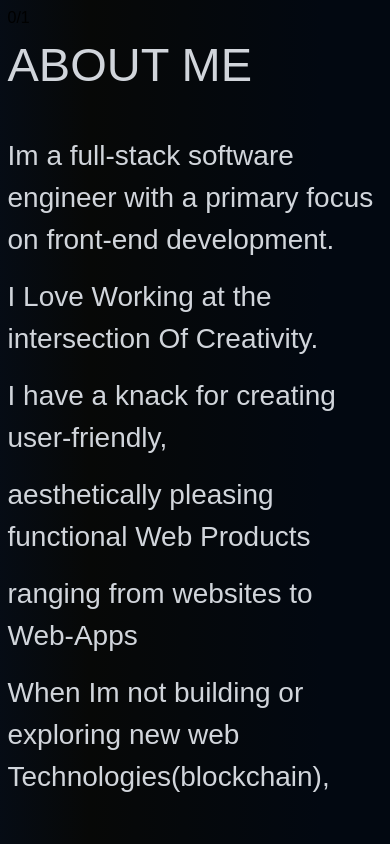
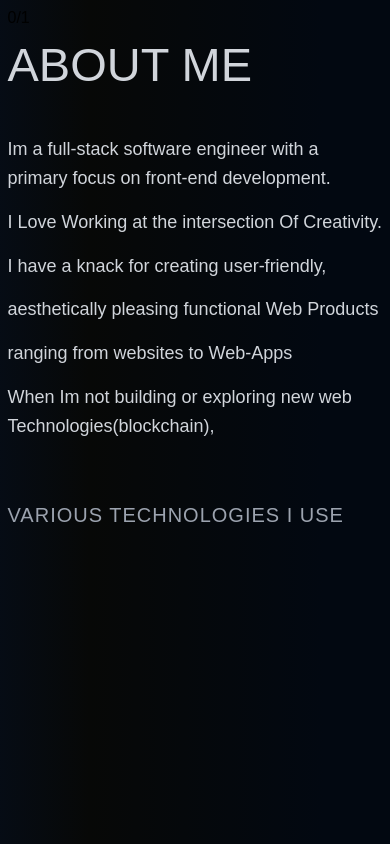
Before and after one commit to ABDLSamaD/Ab_Sam_Portfolio, a React (Vite) app: page /#/ in a window 390 px wide. Shown: the part 860-1704 px from the top of the page. Built offline with nearby package versions, Linux system fonts and the light colour scheme.

Commit message:
Update style.css

```diff
--- a/src/style.css
+++ b/src/style.css
@@ -432,11 +432,6 @@ header {
   transition: opacity 0.6s ease-out, transform 0.6s ease-out;
 }
 
-/* .fade-paragraph.visible {
-  opacity: 1;
-  transform: translateY(0);
-} */
-
 #about .container .fade-paragraph {
   opacity: 0.1;
   transition: opacity 1s ease;
@@ -618,7 +613,7 @@ header {
   #about {
     height: 1100px;
   }
-  .fade-paragraph {
+  #about .container .fade-paragraph {
     font-size: 18px;
     line-height: 1.6;
     margin: 15px 0;
```
